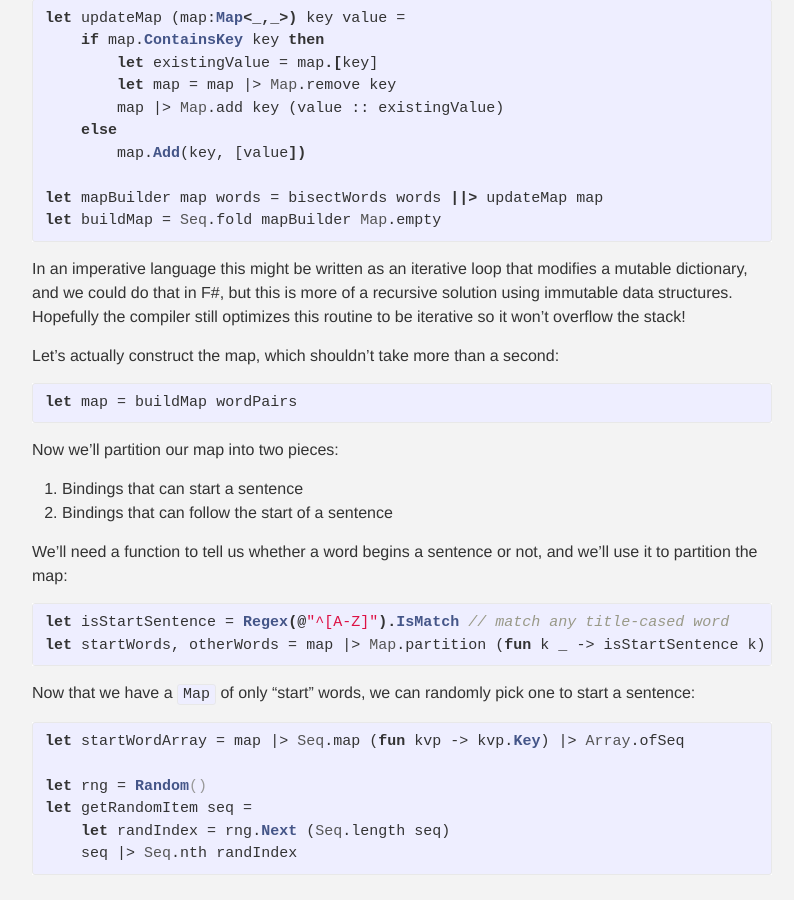
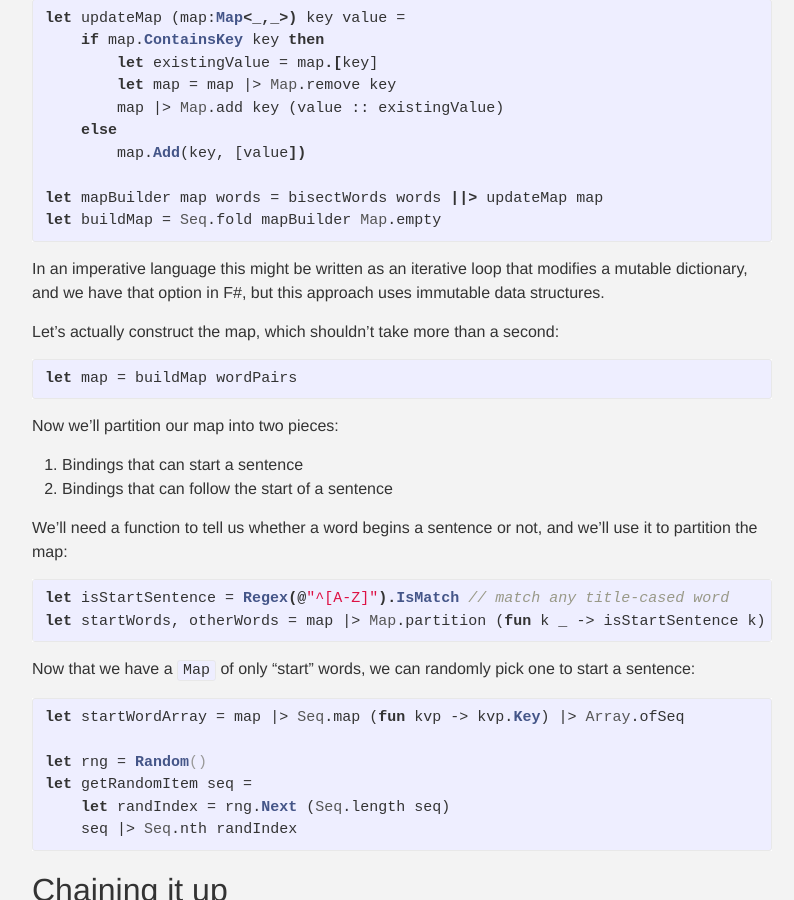
Before and after one commit to taylorwood/taylorwood.github.io, a Jekyll site: the page built from _posts/2015-07-04-markov-text.markdown, in a window 1280 px wide and 900 px high, scrolled down 1673 px. Shown: the whole window, without its empty margins (238-1032 px from the left). Built offline with Jekyll 4.4.1, drawn with Linux system fonts in a browser that asks for light colours.

Commit message:
Update explanation to reflect changed code.

```diff
--- a/_posts/2015-07-04-markov-text.markdown
+++ b/_posts/2015-07-04-markov-text.markdown
@@ -70,7 +70,7 @@ let mapBuilder map words = bisectWords words ||> updateMap map
 let buildMap = Seq.fold mapBuilder Map.empty
 {% endhighlight %}
 
-In an imperative language this might be written as an iterative loop that modifies a mutable dictionary, and we could do that in F#, but this is more of a recursive solution using immutable data structures. Hopefully the compiler still optimizes this routine to be iterative so it won't overflow the stack!
+In an imperative language this might be written as an iterative loop that modifies a mutable dictionary, and we have that option in F#, but this approach uses immutable data structures.
 
 Let's actually construct the map, which shouldn't take more than a second:
 {% highlight fsharp %}
```
